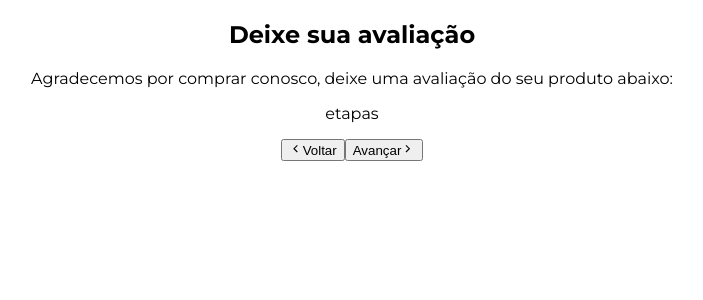
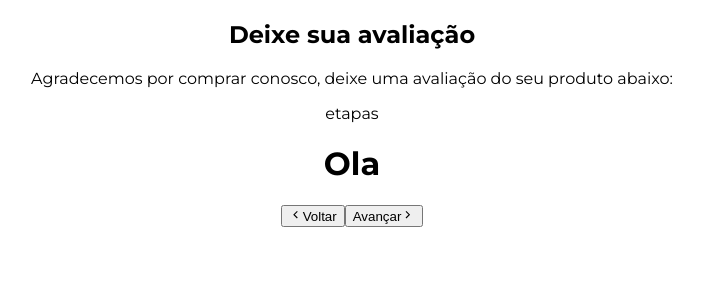
Before and after one commit to iKynz/Formulario-MultiStep, a React (Create React App) app: page / in a window 1280 px wide. Shown: the top 300 px of the page, without its empty margins (288-991 px from the left). Built offline with nearby package versions, Linux system fonts and the light colour scheme.

Commit message:
adicionado pasta components e hooks

```diff
--- a/src/App.js
+++ b/src/App.js
@@ -1,9 +1,18 @@
 // Componentes
 import { GrFormPrevious, GrFormNext } from 'react-icons/gr'
+import UseForm from './components/UserForm';
+import ReviewForm from './components/ReviewForm';
+import EndForm from './components/EndForm';
 
 import './App.css';
+import useForm from './hooks/useForm';
 
 function App() {
+
+  const useComponents = [<UseForm />, <ReviewForm />, <EndForm />];
+
+  const { currentStep, currentComponent, setCurrentStep } = useForm(useComponents)
+
   return (
     <div className="App">
       <div className='header'>
@@ -13,7 +22,9 @@ function App() {
       <div className='form-container'>
         <p>etapas</p>
         <form>
-          <div className='inputs-container'></div>
+          <div className='inputs-container'>
+            {currentComponent}
+          </div>
           <div className='actions'>
             <button type="button">
               <GrFormPrevious />
--- /dev/null
+++ b/src/components/EndForm.js
@@ -0,0 +1,9 @@
+import React from 'react'
+
+const EndForm = () => {
+  return (
+    <div>EndForm</div>
+  )
+}
+
+export default EndForm
--- /dev/null
+++ b/src/components/ReviewForm.js
@@ -0,0 +1,11 @@
+import React from 'react'
+
+const ReviewForm = () => {
+  return (
+    <div>
+        <h1>Helllooo</h1>
+    </div>
+  )
+}
+
+export default ReviewForm
--- /dev/null
+++ b/src/components/UserForm.js
@@ -0,0 +1,11 @@
+import React from 'react'
+
+const UserForm = () => {
+  return (
+    <div>
+        <h1>Ola</h1>
+    </div>
+  )
+}
+
+export default UserForm
--- /dev/null
+++ b/src/hooks/useForm.js
@@ -0,0 +1,14 @@
+import { useState } from 'react'
+
+const useForm = (steps) => {
+
+    const [currentStep, setCurrentStep] = useState(0);
+
+    return {
+        currentStep,
+        currentComponent: steps[currentStep],
+        setCurrentStep,
+    }
+
+}
+export default useForm
```
